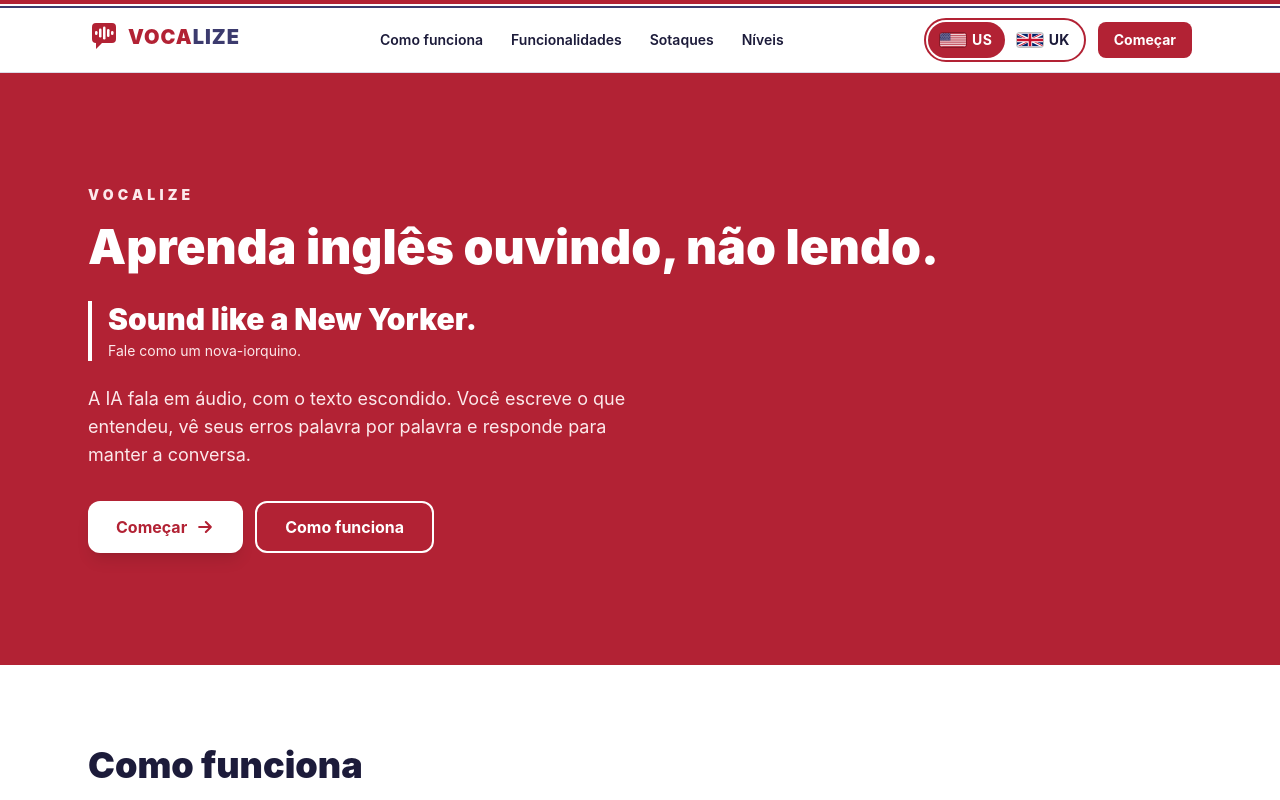
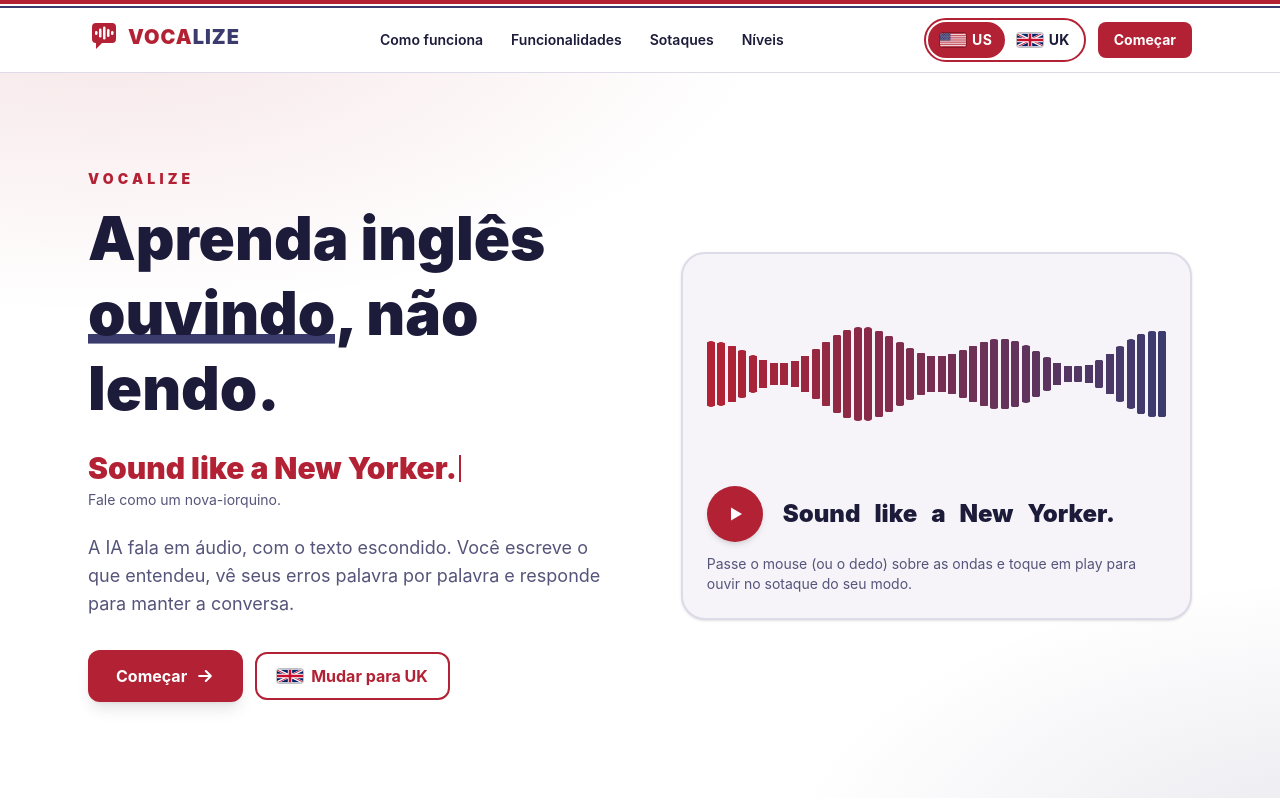
Before and after one commit to PMGmenegon/Vocalize, a React (Vite) app in the folder frontend/: page / in a window 1280 px wide. Shown: the top 800 px of the page. Built offline with nearby package versions, Linux system fonts and the light colour scheme.

Commit message:
feat(frontend): redesign hero with interactive sound stage, typewriter tagline and mode toggle

```diff
--- /dev/null
+++ b/frontend/src/components/Typewriter.tsx
@@ -0,0 +1,36 @@
+import { useEffect, useState } from 'react'
+import { usePrefersReducedMotion } from '../hooks/usePrefersReducedMotion'
+
+interface TypewriterProps {
+  text: string
+  className?: string
+  /** Milissegundos por letra. */
+  speed?: number
+}
+
+/**
+ * Digita o texto letra por letra. Use `key={text}` no pai para recomeçar quando o texto mudar.
+ * Leitores de tela recebem o texto inteiro de uma vez; "reduzir movimento" mostra tudo direto.
+ */
+export default function Typewriter({ text, className = '', speed = 45 }: TypewriterProps) {
+  const reduced = usePrefersReducedMotion()
+  const [count, setCount] = useState(0)
+  const shown = reduced ? text.length : count
+  const done = shown >= text.length
+
+  useEffect(() => {
+    if (reduced || done) return
+    const id = window.setInterval(() => setCount((c) => c + 1), speed)
+    return () => window.clearInterval(id)
+  }, [reduced, done, speed])
+
+  return (
+    <span className={className}>
+      <span className="sr-only">{text}</span>
+      <span aria-hidden="true">
+        {text.slice(0, shown)}
+        {!reduced && <span className={`caret ${done ? 'caret-idle' : ''}`} />}
+      </span>
+    </span>
+  )
+}
--- a/frontend/src/components/home/Hero.tsx
+++ b/frontend/src/components/home/Hero.tsx
@@ -1,52 +1,69 @@
+import type { CSSProperties } from 'react'
 import { Link } from 'react-router-dom'
+import { ACCENTS, type Accent } from '../../theme/accents'
 import { MODE_COPY } from '../../theme/modeCopy'
 import { useTheme } from '../../theme/useTheme'
+import { Flag } from '../Flags'
+import Typewriter from '../Typewriter'
+import SoundStage from './SoundStage'
 
-/** Topo da landing: nome, frase principal, frase do modo e botão "Começar". */
+const delay = (ms: number) => ({ '--d': `${ms}ms` }) as CSSProperties
+
+/** Topo da landing: nome, frase principal, palco sonoro interativo e botão "Começar". */
 export default function Hero() {
-  const { accent } = useTheme()
+  const { accent, setAccent } = useTheme()
   const copy = MODE_COPY[accent]
+  const other: Accent = accent === 'us' ? 'uk' : 'us'
 
   return (
-    <section className="surface-brand relative isolate overflow-hidden bg-brand text-on-brand">
-      <div className="mx-auto max-w-6xl px-4 py-16 sm:px-6 sm:py-24 lg:py-28">
+    <section className="hero-glow relative isolate overflow-hidden">
+      <div className="mx-auto grid max-w-6xl items-center gap-10 px-4 py-14 sm:px-6 sm:py-20 lg:grid-cols-[1.05fr_1fr] lg:gap-14 lg:py-24">
         <div>
           <h1 className="rise">
-            <span className="block text-sm font-black tracking-[0.3em] text-on-brand-soft">VOCALIZE</span>
-            <span className="mt-3 block text-4xl leading-tight font-black sm:text-5xl">
-              Aprenda inglês ouvindo, não lendo.
+            <span className="block text-sm font-black tracking-[0.3em] text-brand">VOCALIZE</span>
+            <span className="mt-3 block text-4xl leading-tight font-black text-ink sm:text-5xl lg:text-6xl">
+              Aprenda inglês <span className="hl">ouvindo</span>, não lendo.
             </span>
           </h1>
 
-          <div key={accent} className="fade-swap mt-6 border-l-4 border-on-brand pl-4">
-            <p lang="en" className="text-2xl font-black sm:text-3xl">
-              {copy.tagline}
-            </p>
-            <p className="mt-1 text-sm text-on-brand-soft">{copy.taglineTranslation}</p>
-          </div>
+          <p
+            lang="en"
+            className="rise mt-6 min-h-9 text-2xl font-black text-brand sm:min-h-10 sm:text-3xl"
+            style={delay(120)}
+          >
+            <Typewriter key={accent} text={copy.tagline} />
+          </p>
+          <p className="rise text-sm text-muted" style={delay(200)}>
+            {copy.taglineTranslation}
+          </p>
 
-          <p className="rise mt-6 max-w-xl text-lg text-on-brand-soft" style={{ "--d": "150ms" } as React.CSSProperties}>
+          <p className="rise mt-6 max-w-xl text-lg text-muted" style={delay(260)}>
             A IA fala em áudio, com o texto escondido. Você escreve o que entendeu, vê seus erros palavra por
             palavra e responde para manter a conversa.
           </p>
 
-          <div className="rise mt-8 flex flex-wrap gap-3" style={{ "--d": "300ms" } as React.CSSProperties}>
+          <div className="rise mt-8 flex flex-wrap items-center gap-3" style={delay(360)}>
             <Link
               to="/app"
-              className="group inline-flex items-center justify-center gap-2 rounded-xl bg-on-brand px-7 py-3.5 text-base font-bold text-brand shadow-lg transition-all hover:bg-on-brand-soft active:scale-95"
+              className="group inline-flex items-center justify-center gap-2 rounded-xl bg-brand px-7 py-3.5 text-base font-bold text-on-brand shadow-lg transition-all hover:bg-brand-strong active:scale-95"
             >
               Começar
               <Arrow />
             </Link>
-            <a
-              href="#como-funciona"
-              className="inline-flex items-center justify-center rounded-xl border-2 border-on-brand px-7 py-3 text-base font-bold text-on-brand transition-colors hover:bg-on-brand/10 active:scale-95"
+            <button
+              type="button"
+              onClick={() => setAccent(other)}
+              className="inline-flex min-h-12 cursor-pointer items-center gap-2 rounded-xl border-2 border-control px-5 text-base font-bold text-brand transition-all hover:bg-surface active:scale-95"
             >
-              Como funciona
-            </a>
+              <Flag accent={other} />
+              Mudar para {ACCENTS[other].short}
+            </button>
           </div>
         </div>
 
+        <div className="rise" style={delay(240)}>
+          <SoundStage key={accent} />
+        </div>
       </div>
     </section>
   )
--- /dev/null
+++ b/frontend/src/components/home/SoundStage.tsx
@@ -0,0 +1,192 @@
+import { useEffect, useMemo, useRef, useState } from 'react'
+import { usePrefersReducedMotion } from '../../hooks/usePrefersReducedMotion'
+import { ACCENTS } from '../../theme/accents'
+import { MODE_COPY } from '../../theme/modeCopy'
+import { useTheme } from '../../theme/useTheme'
+
+const BARS = 44
+const canSpeak = typeof window !== 'undefined' && 'speechSynthesis' in window
+
+/** Altura "de repouso" das barras (usada também quando o movimento está reduzido). */
+const rest = (i: number, t = 0) => 0.28 + 0.14 * Math.sin(t * 1.2 + i * 0.45) + 0.08 * Math.sin(t * 0.7 + i * 0.2)
+
+/**
+ * Palco sonoro do hero: barras de onda que "respiram" sozinhas, crescem perto do
+ * mouse/dedo e dançam quando a frase é falada. Enquanto a voz toca, cada palavra
+ * da frase acende (estilo karaokê).
+ */
+export default function SoundStage() {
+  const { accent } = useTheme()
+  const reduced = usePrefersReducedMotion()
+  const phrase = MODE_COPY[accent].tagline
+  const locale = ACCENTS[accent].locale
+
+  const words = useMemo(() => phrase.split(' '), [phrase])
+  // Posição (em caracteres) onde cada palavra começa, para casar com os eventos de fala.
+  const starts = useMemo(
+    () => words.map((_, i) => (i === 0 ? 0 : words.slice(0, i).join(' ').length + 1)),
+    [words],
+  )
+
+  const barRefs = useRef<(HTMLSpanElement | null)[]>([])
+  const pointer = useRef<number | null>(null)
+  const speakingRef = useRef(false)
+  const [speaking, setSpeaking] = useState(false)
+  const [active, setActive] = useState(-1)
+  const ticker = useRef<number | undefined>(undefined)
+
+  // Animação das barras.
+  useEffect(() => {
+    const heights = Array.from({ length: BARS }, (_, i) => rest(i))
+    const apply = () =>
+      barRefs.current.forEach((el, i) => {
+        if (el) el.style.transform = `scaleY(${Math.max(0.08, Math.min(1, heights[i] ?? 0.3))})`
+      })
+    if (reduced) {
+      apply()
+      return
+    }
+    let raf = 0
+    const loop = (ms: number) => {
+      const t = ms / 1000
+      const px = pointer.current
+      for (let i = 0; i < BARS; i++) {
+        let target = rest(i, t)
+        if (px !== null) {
+          const d = (i / (BARS - 1) - px) * 7
+          target += 0.55 * Math.exp(-d * d)
+        }
+        if (speakingRef.current) {
+          target += 0.3 * Math.abs(Math.sin(t * 9 + i * 0.9)) * (0.6 + 0.4 * Math.sin(i * 0.6 + t * 2))
+        }
+        heights[i] = (heights[i] ?? 0) + (target - (heights[i] ?? 0)) * 0.18
+      }
+      apply()
+      raf = requestAnimationFrame(loop)
+    }
+    raf = requestAnimationFrame(loop)
+    return () => cancelAnimationFrame(raf)
+  }, [reduced])
+
+  // Ao sair da página ou trocar de modo, interrompe a voz e o karaokê.
+  useEffect(() => {
+    return () => {
+      window.clearInterval(ticker.current)
+      if (canSpeak) window.speechSynthesis.cancel()
+    }
+  }, [])
+
+  function finish() {
+    window.clearInterval(ticker.current)
+    speakingRef.current = false
+    setSpeaking(false)
+    setActive(-1)
+  }
+
+  function play() {
+    if (speakingRef.current) {
+      if (canSpeak) window.speechSynthesis.cancel()
+      finish()
+      return
+    }
+    speakingRef.current = true
+    setSpeaking(true)
+    setActive(0)
+
+    // Plano B: se o navegador não avisar a palavra atual, avançamos por tempo.
+    let gotBoundary = false
+    let fallbackIndex = 0
+    window.clearInterval(ticker.current)
+    ticker.current = window.setInterval(() => {
+      if (gotBoundary) return
+      fallbackIndex += 1
+      if (fallbackIndex >= words.length) {
+        if (!canSpeak) finish()
+        return
+      }
+      setActive(fallbackIndex)
+    }, 420)
+
+    if (!canSpeak) return
+    window.speechSynthesis.cancel()
+    const utterance = new SpeechSynthesisUtterance(phrase)
+    utterance.lang = locale
+    utterance.rate = 0.9
+    const voice = window.speechSynthesis.getVoices().find((v) => v.lang.replace('_', '-') === locale)
+    if (voice) utterance.voice = voice
+    utterance.onboundary = (e) => {
+      gotBoundary = true
+      let idx = 0
+      starts.forEach((s, i) => {
+        if (e.charIndex >= s) idx = i
+      })
+      setActive(idx)
+    }
+    utterance.onend = finish
+    utterance.onerror = finish
+    window.speechSynthesis.speak(utterance)
+  }
+
+  const setPointer = (e: React.PointerEvent<HTMLDivElement>) => {
+    const rect = e.currentTarget.getBoundingClientRect()
+    pointer.current = Math.min(1, Math.max(0, (e.clientX - rect.left) / rect.width))
+  }
+
+  return (
+    <div className="rounded-3xl border-2 border-line bg-surface p-4 shadow-sm sm:p-6">
+      <div
+        className="flex h-40 touch-pan-y items-center gap-[3px] sm:h-48"
+        onPointerMove={setPointer}
+        onPointerDown={setPointer}
+        onPointerLeave={() => {
+          pointer.current = null
+        }}
+        aria-hidden="true"
+      >
+        {Array.from({ length: BARS }, (_, i) => (
+          <span
+            key={i}
+            ref={(el) => {
+              barRefs.current[i] = el
+            }}
+            className="h-full min-w-0 flex-1 origin-center rounded-full will-change-transform"
+            style={{
+              background: `color-mix(in srgb, var(--brand) ${Math.round((1 - i / (BARS - 1)) * 100)}%, var(--accent))`,
+              transform: `scaleY(${rest(i)})`,
+            }}
+          />
+        ))}
+      </div>
+
+      <div className="mt-4 flex items-center gap-4">
+        <button
+          type="button"
+          onClick={play}
+          aria-pressed={speaking}
+          aria-label={speaking ? 'Parar a frase' : `Ouvir a frase em ${ACCENTS[accent].label.toLowerCase()}`}
+          className="inline-flex h-14 w-14 shrink-0 cursor-pointer items-center justify-center rounded-full bg-brand text-on-brand shadow-md transition-all hover:bg-brand-strong active:scale-90"
+        >
+          <svg viewBox="0 0 24 24" className="h-6 w-6" fill="currentColor" aria-hidden="true">
+            {speaking ? <path d="M7 6h3.5v12H7zM13.5 6H17v12h-3.5z" /> : <path d="M8 5.5v13l11-6.5z" />}
+          </svg>
+        </button>
+
+        <p lang="en" className="flex flex-wrap gap-x-1.5 gap-y-1 text-xl font-black text-ink sm:text-2xl">
+          {words.map((w, i) => (
+            <span
+              key={`${w}-${i}`}
+              className={`rounded-md px-1 transition-colors duration-150 ${
+                i === active ? 'bg-brand text-on-brand' : ''
+              }`}
+            >
+              {w}
+            </span>
+          ))}
+        </p>
+      </div>
+      <p className="mt-3 text-sm text-muted">
+        Passe o mouse (ou o dedo) sobre as ondas e toque em play para ouvir no sotaque do seu modo.
+      </p>
+    </div>
+  )
+}
--- a/frontend/src/index.css
+++ b/frontend/src/index.css
@@ -251,6 +251,18 @@ html[data-accent="uk"] {
   }
 }
 
+@keyframes hl-draw {
+  to {
+    background-size: 100% 0.16em;
+  }
+}
+
+@keyframes caret-blink {
+  50% {
+    opacity: 0;
+  }
+}
+
 @keyframes flag-wave {
   0%,
   100% {
@@ -276,6 +288,36 @@ html[data-accent="uk"] {
     animation: fade-swap 450ms ease-out both;
   }
 
+  /* Fundo do hero: branco com um brilho suave nas duas cores do tema. */
+  .hero-glow {
+    background-color: var(--canvas);
+    background-image:
+      radial-gradient(60rem 28rem at 8% -10%, color-mix(in srgb, var(--brand) 12%, transparent), transparent 70%),
+      radial-gradient(50rem 26rem at 105% 110%, color-mix(in srgb, var(--accent) 12%, transparent), transparent 70%);
+  }
+
+  /* Palavra marcada com um traço que se desenha sozinho. */
+  .hl {
+    background-image: linear-gradient(var(--accent), var(--accent));
+    background-repeat: no-repeat;
+    background-position: 0 92%;
+    background-size: 0% 0.16em;
+    animation: hl-draw 800ms 700ms cubic-bezier(0.2, 0.8, 0.2, 1) forwards;
+  }
+
+  /* Cursor piscante da máquina de escrever. */
+  .caret {
+    display: inline-block;
+    width: 0.08em;
+    height: 0.9em;
+    margin-left: 0.06em;
+    vertical-align: -0.1em;
+    background: currentColor;
+  }
+  .caret-idle {
+    animation: caret-blink 1s steps(1) infinite;
+  }
+
   /* Surge ao rolar a página (ver Reveal.tsx). */
   .reveal {
     opacity: 0;
```
